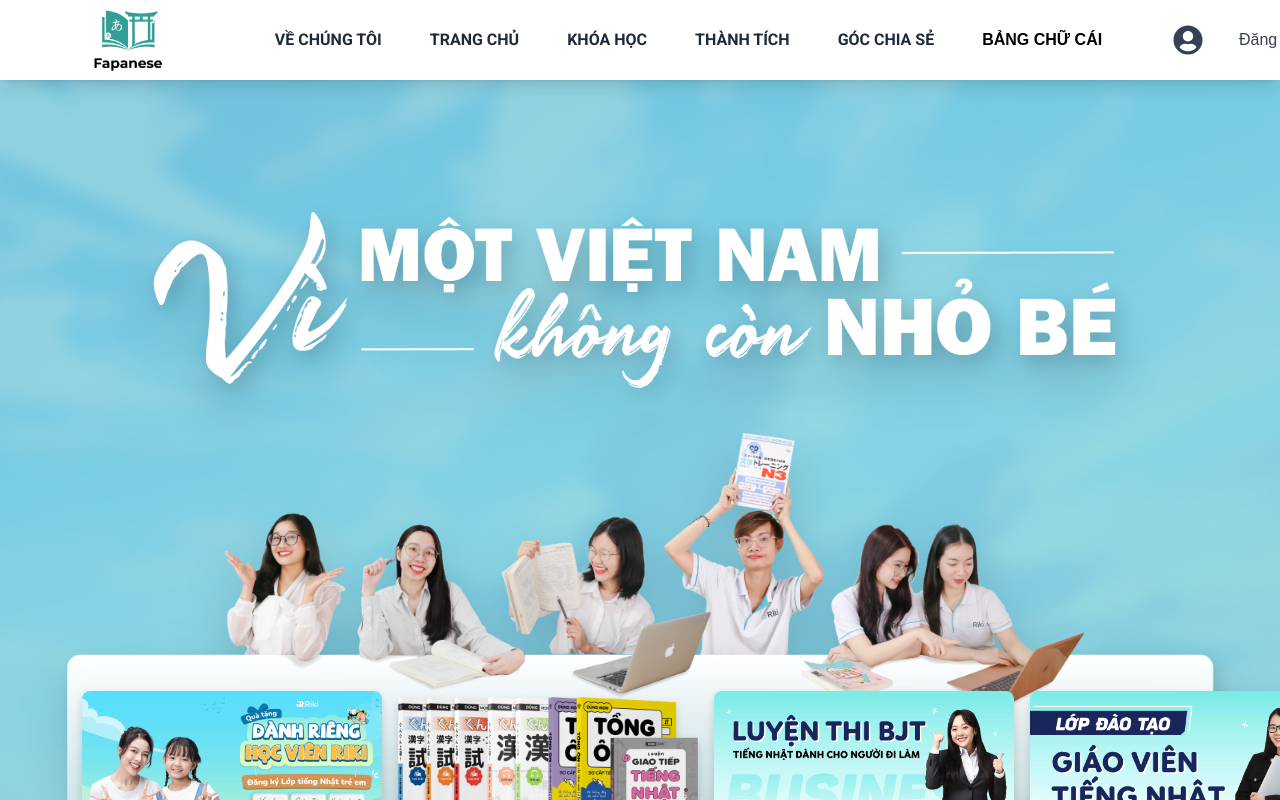
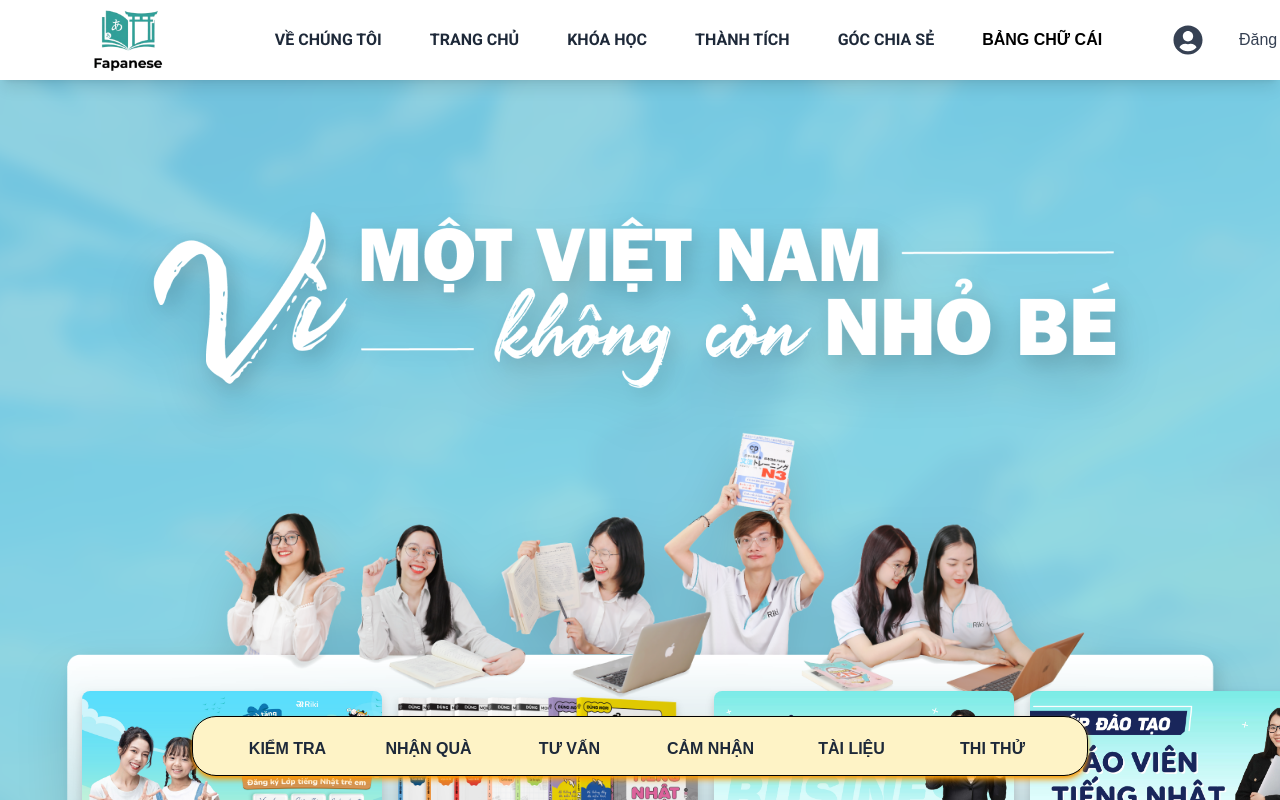
Before and after one commit to chithong17/fapanese-web, a React (Vite) app in the folder frontend/fapanese-frontend/: page / in a window 1280 px wide. Shown: the top 800 px of the page. Built offline with nearby package versions, Linux system fonts and the light colour scheme.

Commit message:
Update App component UI

```diff
--- a/frontend/fapanese-frontend/src/App.tsx
+++ b/frontend/fapanese-frontend/src/App.tsx
@@ -11,7 +11,7 @@ import Footer from "./components/Footer";
 import Quotes from "./components/Quotes";
 import AlphabetLearning from "./components/AlphabetLearning";
 import AuthPopup from "./components/AuthPopup";
-
+import BottomNav from "./components/BottomNav";
 import JPD113 from "./pages/courses/JPD113";
 import JPD123 from "./pages/courses/JPD123";
 import JPD133 from "./pages/courses/JPD133";
@@ -79,12 +79,15 @@ function App() {
           path="/"
           element={
             <main>
+              <BottomNav scrollToSection={scrollToSection} />
               <HeroBackground />
               <HeroBelow />
               <CoursesSection />
               <FeatureSection />
               <WhyUs />
               <Quotes />
+
+
               {/* Flashcards Section */}
               <section className="py-16 bg-gray-100">
                 <div className="max-w-6xl mx-auto px-6">
--- /dev/null
+++ b/frontend/fapanese-frontend/src/components/BottomNav.tsx
@@ -0,0 +1,34 @@
+import React from "react";
+
+interface BottomNavProps {
+  scrollToSection: (id: string) => void;
+}
+
+const BottomNav: React.FC<BottomNavProps> = ({ scrollToSection }) => {
+  const sections = [
+    { id: "test", label: "KIỂM TRA" },
+    { id: "materials", label: "NHẬN QUÀ" },
+    { id: "consult", label: "TƯ VẤN" },
+    { id: "feedback", label: "CẢM NHẬN" },
+    { id: "library", label: "TÀI LIỆU" },
+    { id: "jlpt", label: "THI THỬ" },
+  ];
+
+  return (
+    <div className="fixed bottom-6 left-1/2 transform -translate-x-1/2 z-[9999]">
+  <div className="flex justify-between bg-amber-100 border rounded-3xl shadow-amber-500 shadow-md px-6 py-3 backdrop-blur-md max-w-4xl h-15 w-400">
+    {sections.map((section) => (
+      <button
+        key={section.id}
+        onClick={() => scrollToSection(section.id)}
+        className="flex-1 mx-1 px-3 py-2 bg-amber-100 hover:scale-105 hover:shadow-xl transition-transform duration-300 font-extrabold text-gray-800 text-center"
+      >
+        {section.label}
+      </button>
+    ))}
+  </div>
+</div>
+  );
+};
+
+export default BottomNav;
```
Also changed, not shown: frontend/fapanese-frontend/src/components/RegisterPage.tsx (deleted).
